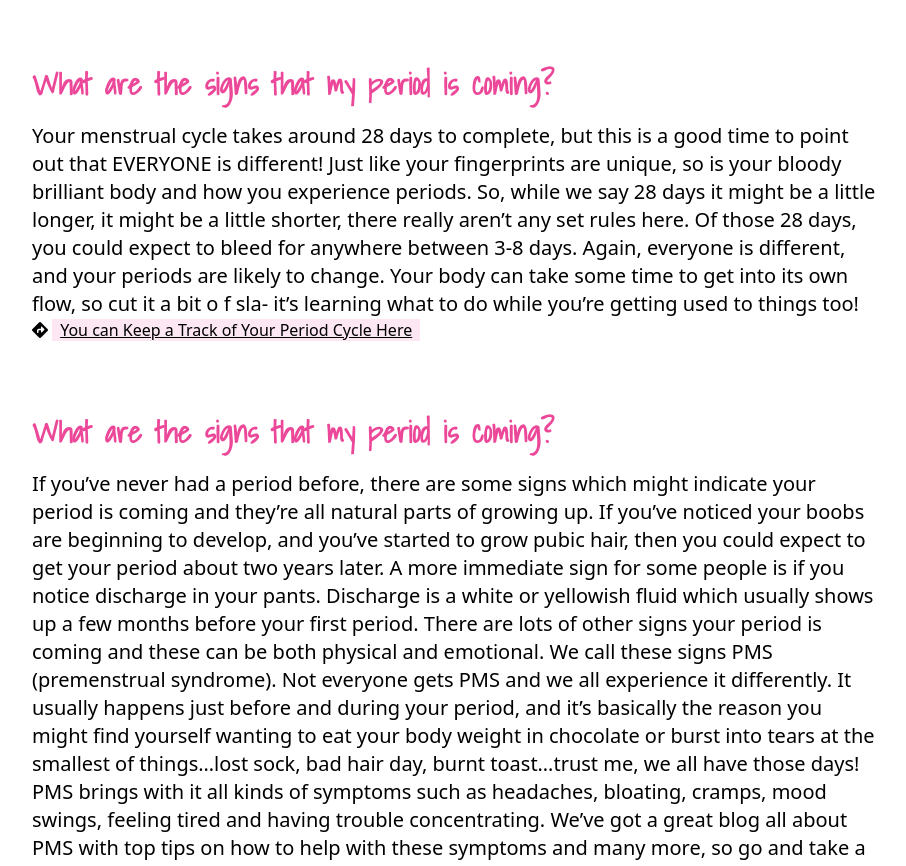
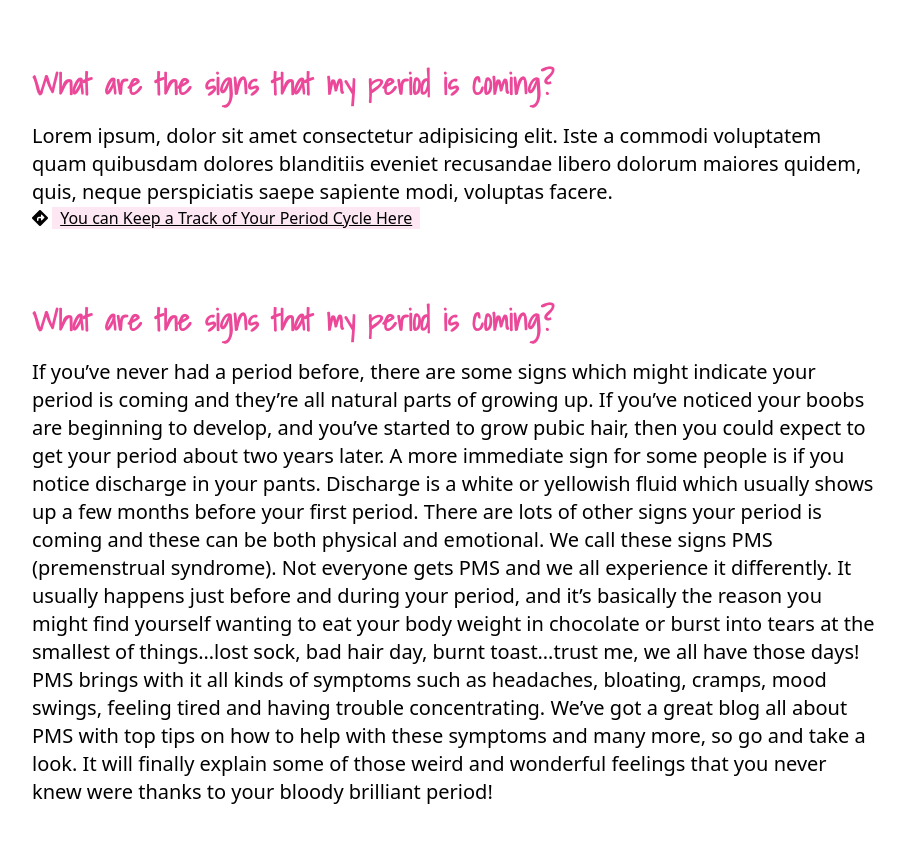
Before and after one commit to talhadevelopes/FlowCare2, a React (Vite) app in the folder Frontend/: page /blogs in a window 1280 px wide. Shown: the part 1400-2266 px from the top of the page, without its empty margins (184-1090 px from the left). Built offline with nearby package versions, Linux system fonts and the light colour scheme.

Commit message:
Updated UI Functionality

```diff
--- a/Frontend/src/components/Blogs.jsx
+++ b/Frontend/src/components/Blogs.jsx
@@ -516,16 +516,7 @@ export function Blogs() {
           What are the signs that my period is coming?
         </h1>
         <p className="text-xl mt-5">
-          Your menstrual cycle takes around 28 days to complete, but this is a
-          good time to point out that EVERYONE is different! Just like your
-          fingerprints are unique, so is your bloody brilliant body and how you
-          experience periods. So, while we say 28 days it might be a little
-          longer, it might be a little shorter, there really aren’t any set
-          rules here. Of those 28 days, you could expect to bleed for anywhere
-          between 3-8 days. Again, everyone is different, and your periods are
-          likely to change. Your body can take some time to get into its own
-          flow, so cut it a bit o  f sla- it’s learning what to do while you’re
-          getting used to things too!
+         Lorem ipsum, dolor sit amet consectetur adipisicing elit. Iste a commodi voluptatem quam quibusdam dolores blanditiis eveniet recusandae libero dolorum maiores quidem, quis, neque perspiciatis saepe sapiente modi, voluptas facere.
         </p>
         <i class="fa-solid fa-diamond-turn-right"></i>{" "}
         <a href="" className="underline mt-2 bg-pink-100 px-2">
```
